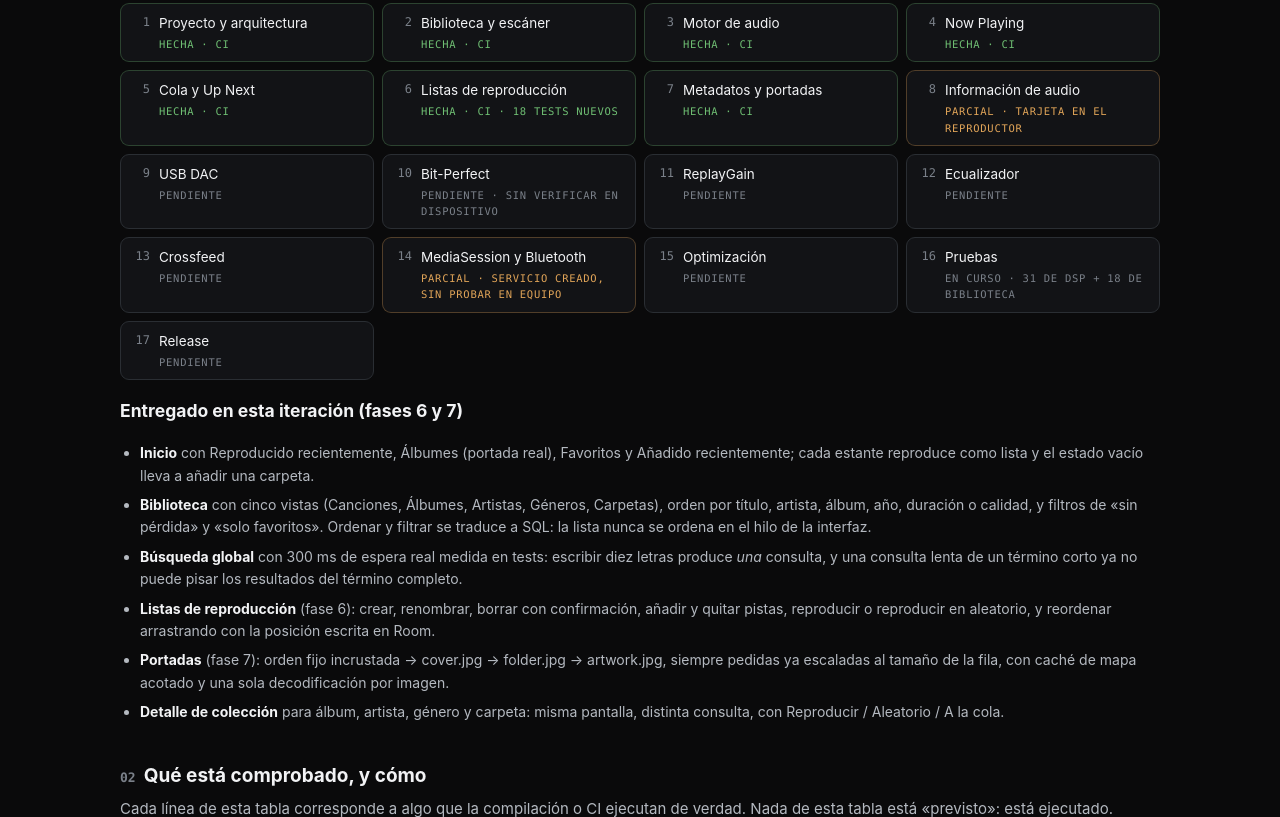
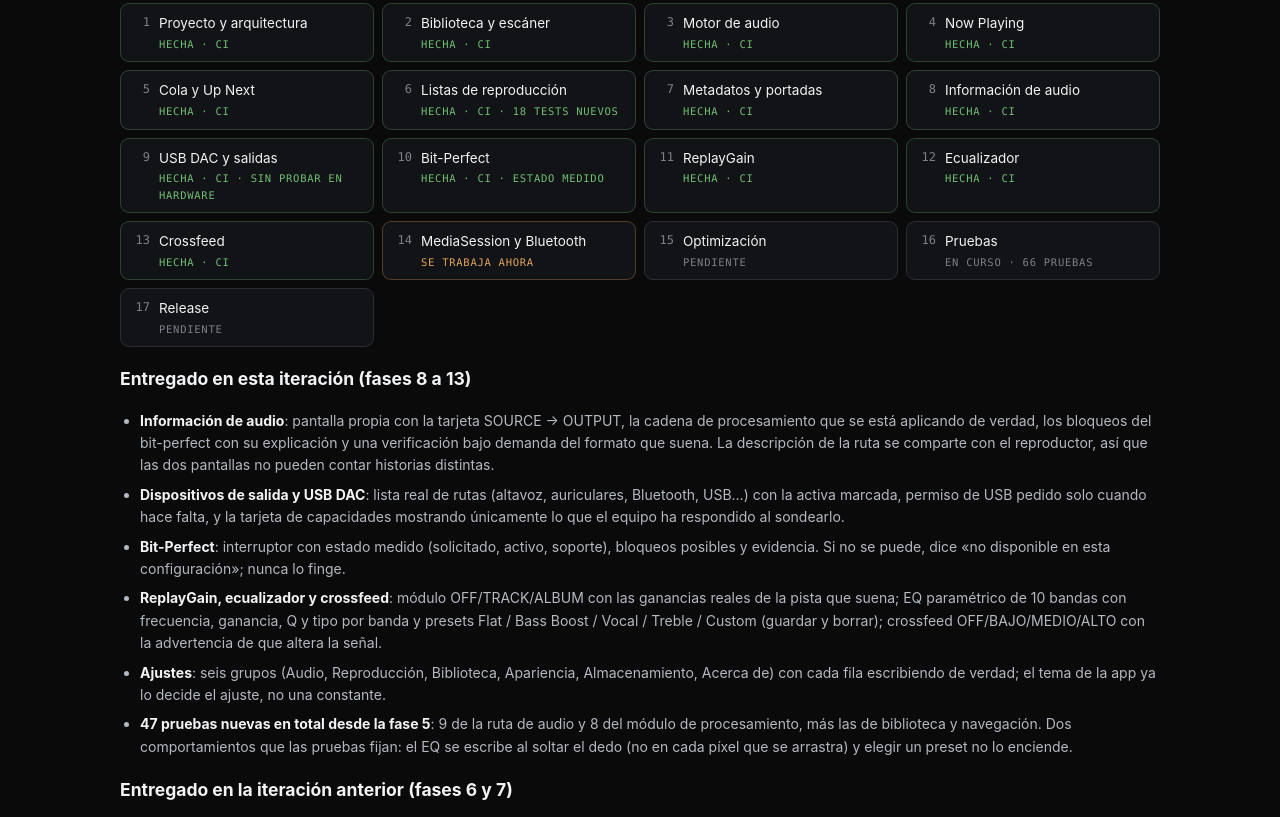
Before and after one commit to donovan-hue/donovan-hue, a plain HTML site: page docs/index.html in a window 1280 px wide. Shown: the part 353-1170 px from the top of the page. Drawn offline with Linux system fonts and the light colour scheme.

Commit message:
docs: el panel refleja las fases 8 a 13 (66 pruebas, 22 módulos)

```diff
--- a/docs/index.html
+++ b/docs/index.html
@@ -106,14 +106,14 @@
   <header class="top">
     <div>
       <h1>HiFi Player · Panel de revisión</h1>
-      <div class="sub">rama main · commit 114d7d9 · versión 0.6.0-alpha · 3 de octubre de 2026</div>
+      <div class="sub">rama main · commit 02bf871 · versión 0.6.0-alpha · 3 de octubre de 2026</div>
     </div>
     <div class="chips">
       <span class="chip ok">CI verde · 37156018697</span>
       <span class="chip gold">APK de release v0.6.0-alpha</span>
       <span class="chip gold">panel en GitHub Pages</span>
       <span class="chip">22 módulos</span>
-      <span class="chip">fases 1-7 de 17</span>
+      <span class="chip">fases 1-13 de 17</span>
     </div>
   </header>
 
@@ -133,19 +133,41 @@
     <div class="ph done"><span class="num">5</span><span class="txt">Cola y Up Next<span class="st">hecha · CI</span></span></div>
     <div class="ph done"><span class="num">6</span><span class="txt">Listas de reproducción<span class="st">hecha · CI · 18 tests nuevos</span></span></div>
     <div class="ph done"><span class="num">7</span><span class="txt">Metadatos y portadas<span class="st">hecha · CI</span></span></div>
-    <div class="ph part"><span class="num">8</span><span class="txt">Información de audio<span class="st">parcial · tarjeta en el reproductor</span></span></div>
-    <div class="ph todo"><span class="num">9</span><span class="txt">USB DAC<span class="st">pendiente</span></span></div>
-    <div class="ph todo"><span class="num">10</span><span class="txt">Bit-Perfect<span class="st">pendiente · sin verificar en dispositivo</span></span></div>
-    <div class="ph todo"><span class="num">11</span><span class="txt">ReplayGain<span class="st">pendiente</span></span></div>
-    <div class="ph todo"><span class="num">12</span><span class="txt">Ecualizador<span class="st">pendiente</span></span></div>
-    <div class="ph todo"><span class="num">13</span><span class="txt">Crossfeed<span class="st">pendiente</span></span></div>
-    <div class="ph part"><span class="num">14</span><span class="txt">MediaSession y Bluetooth<span class="st">parcial · servicio creado, sin probar en equipo</span></span></div>
+    <div class="ph done"><span class="num">8</span><span class="txt">Información de audio<span class="st">hecha · CI</span></span></div>
+    <div class="ph done"><span class="num">9</span><span class="txt">USB DAC y salidas<span class="st">hecha · CI · sin probar en hardware</span></span></div>
+    <div class="ph done"><span class="num">10</span><span class="txt">Bit-Perfect<span class="st">hecha · CI · estado medido</span></span></div>
+    <div class="ph done"><span class="num">11</span><span class="txt">ReplayGain<span class="st">hecha · CI</span></span></div>
+    <div class="ph done"><span class="num">12</span><span class="txt">Ecualizador<span class="st">hecha · CI</span></span></div>
+    <div class="ph done"><span class="num">13</span><span class="txt">Crossfeed<span class="st">hecha · CI</span></span></div>
+    <div class="ph part"><span class="num">14</span><span class="txt">MediaSession y Bluetooth<span class="st">se trabaja ahora</span></span></div>
     <div class="ph todo"><span class="num">15</span><span class="txt">Optimización<span class="st">pendiente</span></span></div>
-    <div class="ph todo"><span class="num">16</span><span class="txt">Pruebas<span class="st">en curso · 31 de DSP + 18 de biblioteca</span></span></div>
+    <div class="ph todo"><span class="num">16</span><span class="txt">Pruebas<span class="st">en curso · 66 pruebas</span></span></div>
     <div class="ph todo"><span class="num">17</span><span class="txt">Release<span class="st">pendiente</span></span></div>
   </div>
 
-  <h3>Entregado en esta iteración (fases 6 y 7)</h3>
+  <h3>Entregado en esta iteración (fases 8 a 13)</h3>
+  <ul class="plain">
+    <li><b>Información de audio</b>: pantalla propia con la tarjeta SOURCE → OUTPUT, la cadena de
+      procesamiento que se está aplicando de verdad, los bloqueos del bit-perfect con su explicación y
+      una verificación bajo demanda del formato que suena. La descripción de la ruta se comparte con el
+      reproductor, así que las dos pantallas no pueden contar historias distintas.</li>
+    <li><b>Dispositivos de salida y USB DAC</b>: lista real de rutas (altavoz, auriculares, Bluetooth, USB…)
+      con la activa marcada, permiso de USB pedido solo cuando hace falta, y la tarjeta de capacidades
+      mostrando únicamente lo que el equipo ha respondido al sondearlo.</li>
+    <li><b>Bit-Perfect</b>: interruptor con estado medido (solicitado, activo, soporte), bloqueos posibles
+      y evidencia. Si no se puede, dice «no disponible en esta configuración»; nunca lo finge.</li>
+    <li><b>ReplayGain, ecualizador y crossfeed</b>: módulo OFF/TRACK/ALBUM con las ganancias reales de la
+      pista que suena; EQ paramétrico de 10 bandas con frecuencia, ganancia, Q y tipo por banda y presets
+      Flat / Bass Boost / Vocal / Treble / Custom (guardar y borrar); crossfeed OFF/BAJO/MEDIO/ALTO con la
+      advertencia de que altera la señal.</li>
+    <li><b>Ajustes</b>: seis grupos (Audio, Reproducción, Biblioteca, Apariencia, Almacenamiento, Acerca de)
+      con cada fila escribiendo de verdad; el tema de la app ya lo decide el ajuste, no una constante.</li>
+    <li><b>47 pruebas nuevas en total desde la fase 5</b>: 9 de la ruta de audio y 8 del módulo de
+      procesamiento, más las de biblioteca y navegación. Dos comportamientos que las pruebas fijan: el EQ
+      se escribe al soltar el dedo (no en cada píxel que se arrastra) y elegir un preset no lo enciende.</li>
+  </ul>
+
+  <h3>Entregado en la iteración anterior (fases 6 y 7)</h3>
   <ul class="plain">
     <li><b>Inicio</b> con Reproducido recientemente, Álbumes (portada real), Favoritos y Añadido recientemente;
       cada estante reproduce como lista y el estado vacío lleva a añadir una carpeta.</li>
@@ -314,7 +336,9 @@
   <p class="lead">El canal de entrega es GitHub: APK adjunto al <i>release</i> y este panel publicado con
   GitHub Pages. Al empujar una etiqueta <code>v*</code>, el workflow compila el APK de release con R8 y lo
   publica solo: no hay pasos manuales ni artefactos que caduquen. La versión <code>0.6.0-alpha</code> corresponde
-  a las fases 1-7; la 1.0.0 llegará solo cuando el pliego completo esté hecho y probado en dispositivos reales.</p>
+  a las fases 1-7 y sigue siendo la última publicada: las fases 8 a 13 están en <code>main</code> y pasan por CI,
+  pero no se etiqueta nada nuevo hasta terminar el pliego (fases 14 a 17). La 1.0.0 llegará solo cuando todo
+  esté hecho y probado en dispositivos reales.</p>
   <div class="grid cols-3">
     <div class="card">
       <h3>APK instalable</h3>
```
